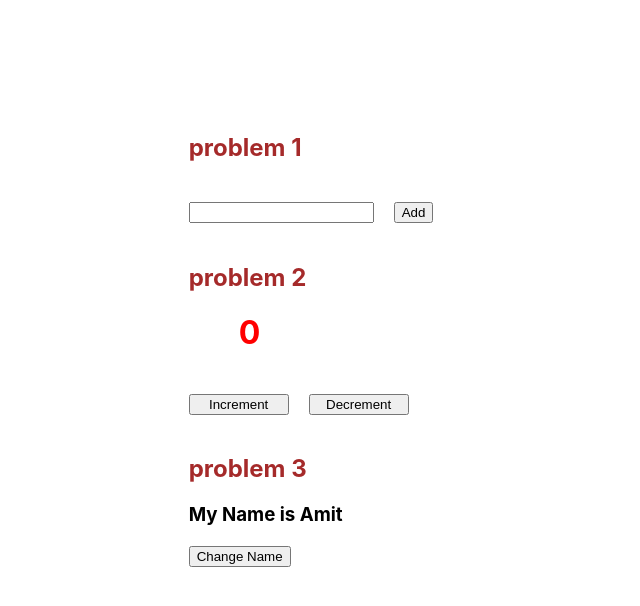
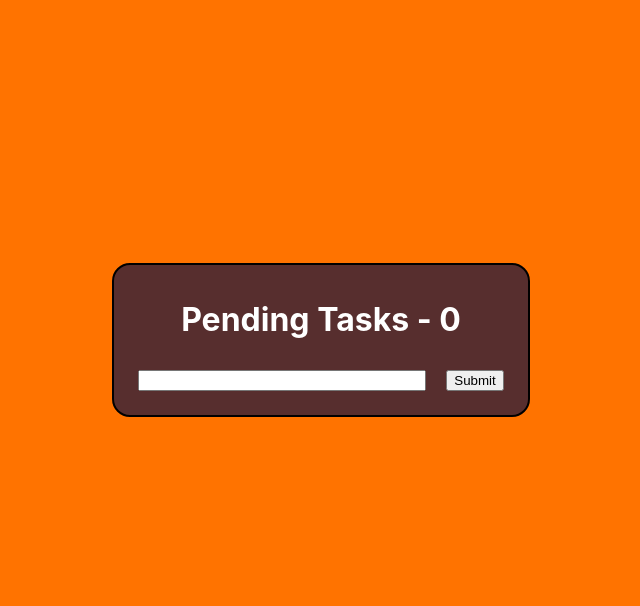
Before and after one commit to Darshan4943/vicky, a React (Create React App) app: page / in a window 1280 px wide. Shown: the top 606 px of the page, without its empty margins (319-959 px from the left). Built offline with nearby package versions, Linux system fonts and the light colour scheme.

Commit message:
React Day 6 Assignment_Todo

```diff
--- a/src/App.css
+++ b/src/App.css
@@ -1,11 +1,10 @@
 body{
-
    display: flex;
    justify-content: center;
    height:680px;
    align-items: center;
+   background-color: rgb(255, 115, 0);
  }
-
  .container{
    display: flex;
    flex-direction: column;
@@ -13,22 +12,58 @@ align-items: center;
    height: 220;
    width: 340px;
    padding: 14px;
+   /* margin-top: 200px; */
    align-items: baseline;
    }
-
    .container input{
-   margin:8px; width: 280px;
+     margin:10px;
+     width: 280px;
+     /* padding-top: 10px; */
+   }
+   .container button{
+   margin:10px;
+   /* padding-top: 10px; */
+   /* width: 75px; */
  }
 
-.container button{
-   margin:8px;
-   width: 75px;
+ .class{
+   background-color: red;
+
+ }.scratched {
+   text-decoration: line-through;
  }
 
-h1{
-   margin-left: 50px;
-   color: red;
+ .container{
+   display: flex;
+   height: auto;
+   width: auto;
+   background-color: rgb(87, 46, 46);
+   border: 2px solid black;
+   border-radius: 18px;
+   color: white;
  }
-h2{
-   color: brown;
+
+
+ /* .box-inside{
+   /* border: 2px solid white; */
+ .box h1{
+   text-align: center;
  }
+ .box-inside p{
+   display: flex;
+   justify-content: space-between;
+   align-items: center;
+   border: 2px solid white;
+   border-radius: 10px;
+   padding-left: 10px;
+ }
+ .btn-cmplte{
+   background-color: blue;
+   color: white;
+ }
+ .btn-delete{
+   background-color: red;
+   color: white;
+   width: 40px;
+     height: 21px;
+ }
--- a/src/App.js
+++ b/src/App.js
@@ -1,34 +1,70 @@
-import React, { Fragment,useState} from 'react'
+import React,{useState} from 'react';
+
 
 import './App.css'
-export default function App(){
-
-  const [input,setInput]= useState([])
-  let result
-
-
-  function handleChange(event){
-    return(result=event.target.value)
-  }
-
-  function handleSubmit(){
-    return setInput([...input,result])
-  }
-
-  const margin={margin:20}
-
-  return(
-    <Fragment>
-      <input onChange={handleChange}/>
-
-      <button style={margin} onClick={handleSubmit}>Add</button>
-
-      {input.map((number)=>(<p>{number}</p>))}
-      <br/>
-
-    </Fragment>
 
 
 
+function App(){
+  const [input, setInput] = useState([])
+  const [count, setCount] = useState(0)
+
+  let result
+  function handleTodo(event){
+    return(
+      result=event.target.value
     )
+  }
+
+
+  function submitTodo(){
+    setCount(count+1)
+      return setInput([...input,result])
+
+  }
+
+
+  function handleDelete(abc){
+    const result=input.filter((num)=>num!==abc)
+    setCount(count-1)
+      return  setInput(result)
+
+  }
+  const handleComplete = (id) => {
+    setInput(input => input.map(num => {
+      if (num === id) {
+        return (
+          <span style={{textDecoration:"line-through"}}>
+            {num}
+          </span>
+        )
+      }
+       else {
+        return num;
+      }
+    }));
+    setCount(count-1)
+  };
+
+  return(
+    <div className='container'>
+        <div className='box'>
+          <h1 >Pending Tasks - {(count)}</h1>
+            <div className='box-inside'>
+              {input.map((num)=>(
+                <p key={num}>{num}
+                  <span>
+                    <button className='btn-cmplte' onClick={() => handleComplete(num)}>Complete</button>
+                    <button className='btn-delete' onClick={() => handleDelete(num)}>Dlt</button>
+                  </span>
+                </p>))}
+            </div>
+          <input onChange={handleTodo}/>
+          <button onClick={submitTodo}>Submit</button>
+        </div>
+    </div>
+  )
 }
+
+
+export default App;
--- a/src/App2.js
+++ /dev/null
@@ -1,27 +0,0 @@
-import React, {useState} from 'react'
-
-export default function App2(){
-  const [count,setCount]= useState(0)
-
-  function handleIncrement(){
-      return setCount(count+1)
-
-  }
-
-  function handleDecrement(){
-      return setCount(count-1)
-  }
-  const width={width:100, margin:20}
-  const style={ width:100}
-
-  return(
-    <>
-    <h1>{count}</h1>
-
-    <button style ={style} onClick={handleIncrement}>Increment</button>
-
-    <button style ={width}onClick={handleDecrement}>Decrement</button>
-
-    </>
-    )
-}
--- a/src/App3.js
+++ /dev/null
@@ -1,19 +0,0 @@
-
-import React, {useState} from 'react'
-
-export default function App3() {
-
-  const[data,setData]= useState("Amit")
-
-  const handleChange=()=>{
-
-    setData(data==="Amit" ? "Rajan" : "Amit" )
-  }
-  return (
-   <>
-   <h3> My Name is {data}</h3>
-   <button onClick={handleChange}>Change Name</button>
-   </>
-
-  )
-}
--- a/src/index.js
+++ b/src/index.js
@@ -3,19 +3,15 @@ import ReactDOM from 'react-dom/client';
 import './index.css';
 
 import App from './App'
-import App2 from './App2'
-import App3 from './App3'
+
 import reportWebVitals from './reportWebVitals';
 
 const root = ReactDOM.createRoot(document.getElementById('root'));
 root.render(
   <React.StrictMode>
-    <h2>problem 1</h2>
+
     <App/>
-    <h2>problem 2</h2>
-    <App2 />
-    <h2>problem 3</h2>
-    <App3/>
+
   </React.StrictMode>
 );
 
```
Lines whose indentation alone changed are shown as unchanged.
